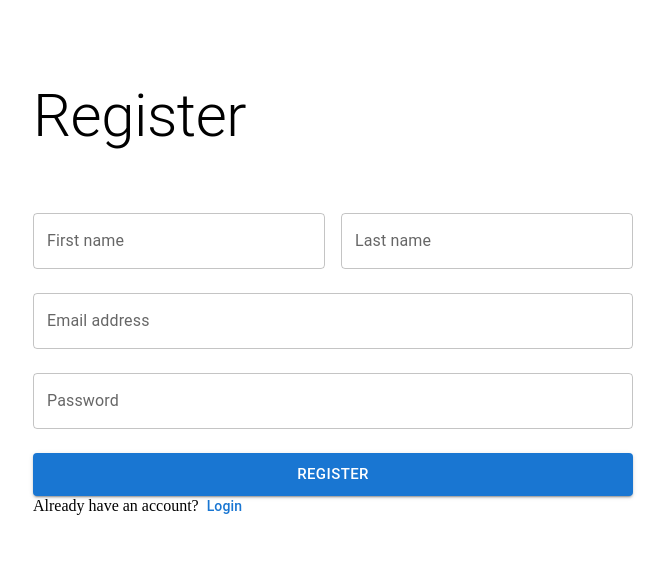
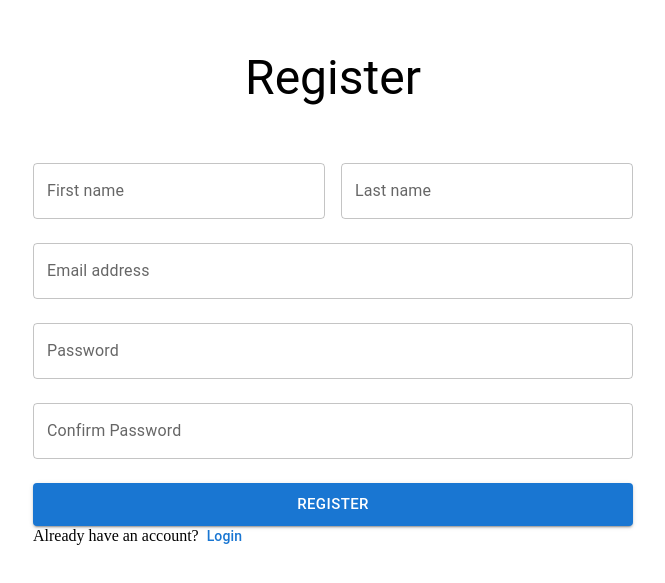
Before and after one commit to Prones94/vet-donation-page, a React (Create React App) app: page /Register in a window 1280 px wide. Shown: the part 125-708 px from the top of the page, without its empty margins (307-972 px from the left). Built offline with nearby package versions, Linux system fonts and the light colour scheme.

Commit message:
add confirm password, refactor registerForm, add auth template, remove isMounted hook

```diff
--- a/src/hooks/index.js
+++ /dev/null
@@ -1 +0,0 @@
-export {useIsMountedRef} from './useIsMountedRef';
--- a/src/pages/Register/Register.jsx
+++ b/src/pages/Register/Register.jsx
@@ -42,8 +42,8 @@ const Register =()=> {
       <Container>
         <ContentStyle>
           <Box sx={{ mb: 5, display: 'flex', alignItems: 'center' }}>
-            <Box sx={{ flexGrow: 1 }}>
-              <Typography variant="h2" gutterBottom>
+            <Box sx={{ flexGrow: 1, textAlign: 'center' }}>
+              <Typography variant="h3" gutterBottom>
                 Register
               </Typography >
             </Box>
--- a/src/pages/Register/RegisterForm.jsx
+++ b/src/pages/Register/RegisterForm.jsx
@@ -2,24 +2,28 @@ import * as Yup from 'yup';
 import { useState } from 'react';
 import { Icon } from '@iconify/react';
 // import { useSnackbar } from 'notistack';
+// error messages after hitting register
 import { useFormik, Form, FormikProvider } from 'formik';
 import eyeFill from '@iconify/icons-eva/eye-fill';
-// import closeFill from '@iconify/icons-eva/close-fill';
 import eyeOffFill from '@iconify/icons-eva/eye-off-fill';
 // material
 import { Stack, TextField, IconButton, InputAdornment, Alert } from '@mui/material';
 import { LoadingButton } from '@mui/lab';
-// hooks
-// import useAuth from '../../../hooks/useAuth';
-// import {useIsMountedRef} from '../../hooks';
-//
-// import { MIconButton } from '../../@material-extend';
 
-// ----------------------------------------------------------------------
+// ---------------------------------------------
+// To add later *Troy
+// import { useMutation } from "@apollo/client";
+// import { ADD_USER } from "../utils/mutations";
+// import Auth from "../utils/auth";
+// -----------------------------------------------
+
+
+// ----------------------------------------------------
+// Mutation to add later *Troy
+// const [addUser, { error }] = useMutation(ADD_USER);
+// ---------------------------------------------------
 
 const RegisterForm =()=> {
-//   const { register } = useAuth();
-//   const isMountedRef = useIsMountedRef();
 //   const { enqueueSnackbar, closeSnackbar } = useSnackbar();
   const [showPassword, setShowPassword] = useState(false);
 
@@ -27,7 +31,10 @@ const RegisterForm =()=> {
     firstName: Yup.string().min(2, 'Too Short!').max(50, 'Too Long!').required('First name required'),
     lastName: Yup.string().min(2, 'Too Short!').max(50, 'Too Long!').required('Last name required'),
     email: Yup.string().email('Email must be a valid email address').required('Email is required'),
-    password: Yup.string().required('Password is required')
+    password: Yup.string().required('Password is required'),
+    confirmPassword: Yup.string()
+    .oneOf([Yup.ref('password'), null], 'Passwords must match')
+
   });
 
   const formik = useFormik({
@@ -35,30 +42,26 @@ const RegisterForm =()=> {
       firstName: '',
       lastName: '',
       email: '',
-      password: ''
+      password: '',
+      confirmPassword: ''
     },
     validationSchema: RegisterSchema,
     onSubmit: async (values, { setErrors, setSubmitting }) => {
-    //   try {
-    //     // await register(values.email, values.password, values.firstName, values.lastName);
-    //     enqueueSnackbar('Register success', {
-    //       variant: 'success',
-    //       action: (key) => (
-    //         // <MIconButton size="small" onClick={() => closeSnackbar(key)}>
-    //           <Icon icon={closeFill} />
-    //         // </MIconButton>
-    //       )
-    //     });
-    //     if (isMountedRef.current) {
-    //       setSubmitting(false);
-    //     }
-    //   } catch (error) {
-    //     console.error(error);
-    //     if (isMountedRef.current) {
-    //       setErrors({ afterSubmit: error.message });
-    //       setSubmitting(false);
-    //     }
-    //   }
+
+// -------------------------------------------------------------------------
+        // webtoken auth to add later *Troy
+        // try {
+        //     const { data } = await addUser({ variables: { ...values} });
+
+        //     Auth.login(data.addUser.token);
+        // setSubmitting(false);
+        //   } catch (e) {
+        //     console.error(e);
+        //   }
+        // needs: setSubmitting hook, setErrors hook
+// ---------------------------------------------------------------------------
+
+// snackbar optional
     }
   });
 
@@ -116,6 +119,24 @@ const RegisterForm =()=> {
             error={Boolean(touched.password && errors.password)}
             helperText={touched.password && errors.password}
           />
+           <TextField
+            fullWidth
+            autoComplete="current-password"
+            type={showPassword ? 'text' : 'password'}
+            label="Confirm Password"
+            {...getFieldProps('confirmPassword')}
+            InputProps={{
+              endAdornment: (
+                <InputAdornment position="end">
+                  <IconButton edge="end" onClick={() => setShowPassword((prev) => !prev)}>
+                    <Icon icon={showPassword ? eyeFill : eyeOffFill} />
+                  </IconButton>
+                </InputAdornment>
+              )
+            }}
+            error={Boolean(touched.confirmPassword && errors.confirmPassword)}
+            helperText={touched.confirmPassword && errors.confirmPassword}
+          />
 
           <LoadingButton fullWidth size="large" type="submit" variant="contained" loading={isSubmitting}>
             Register
```
Also changed, not shown: src/hooks/useIsMountedRef.js (deleted, +0 -18 lines).
